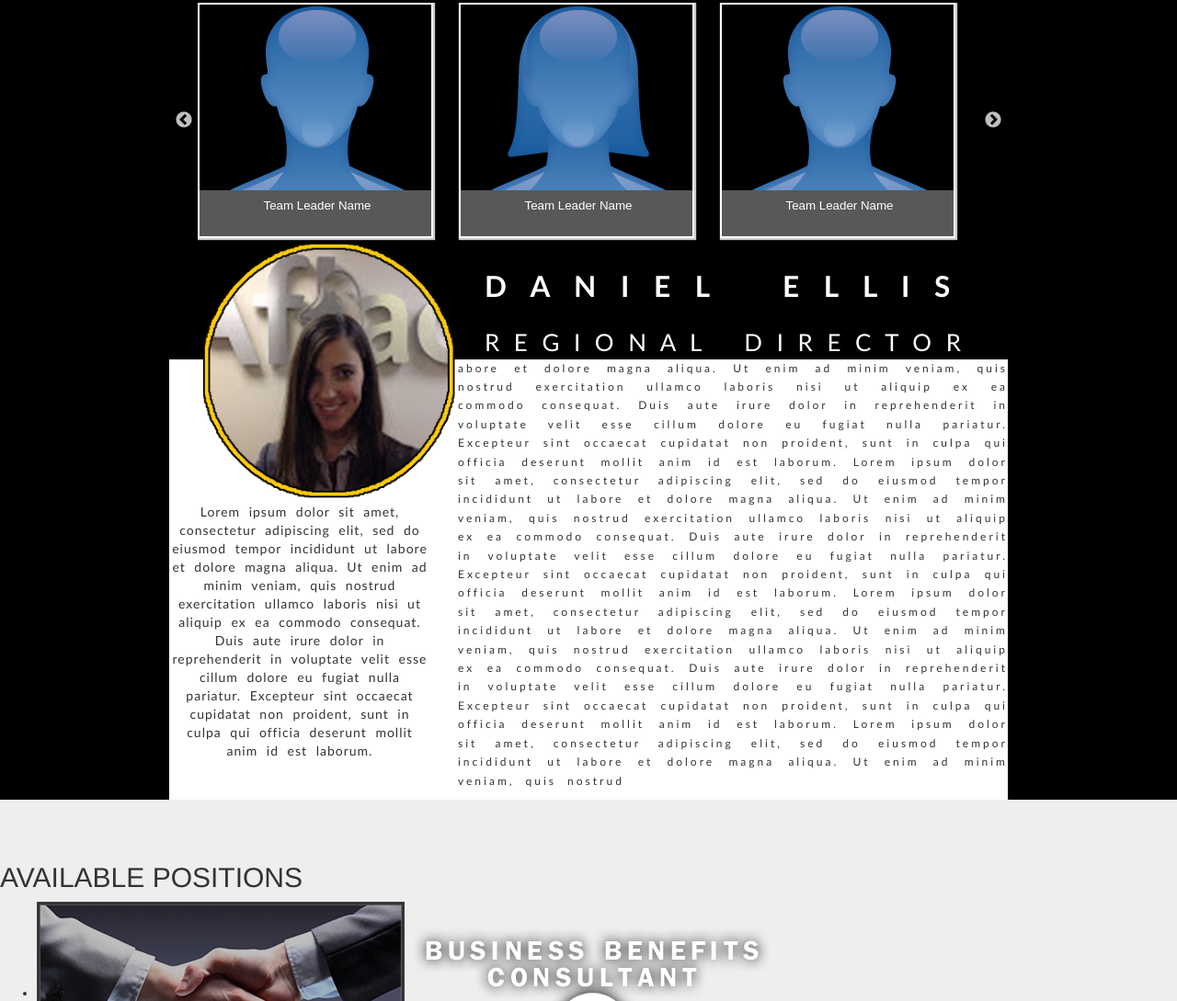
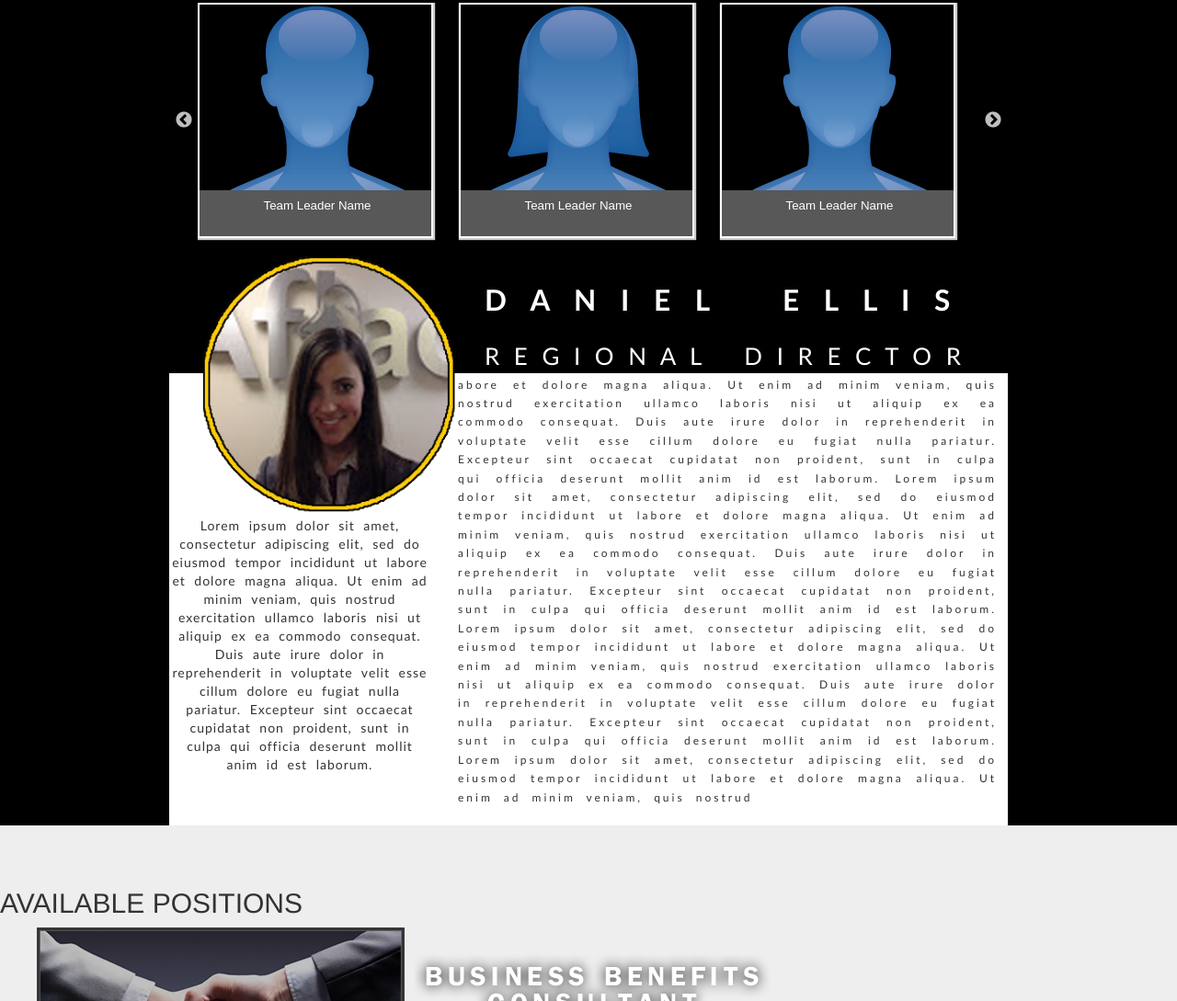
Before and after one commit to pradyumna2905/Everwell-Website, a plain HTML site: page index.html in a window 1280 px wide. Shown: the part 3618-4707 px from the top of the page at 92% size. Drawn offline with nearby package versions, Linux system fonts and the light colour scheme; some packages are replaced by stand-ins of ours; a script that the page names is missing.

Commit message:
little change in Regional director section

```diff
--- a/styles.css
+++ b/styles.css
@@ -542,16 +542,20 @@ header {
   padding: 0px;
   margin: 0px;
   padding-bottom: 3%;
+
 }
 
 
 
 .para2{
  text-align: justify;
-font-size: 12px;
-word-spacing: 6px;
-letter-spacing: 3px;
+ font-size: 12px;
+ word-spacing: 6px;
+ letter-spacing: 3px;
  line-height: 170%;
+ padding-right:12px;
+ padding-bottom:10px;
+ padding-top: 3px;
 }
 
 .lenzo {
@@ -561,6 +565,7 @@ letter-spacing: 3px;
     color: #ffffff;
     padding-left: 38%;
 	word-spacing: 19px;
+  padding-top:15px;
 
 }
 
```
